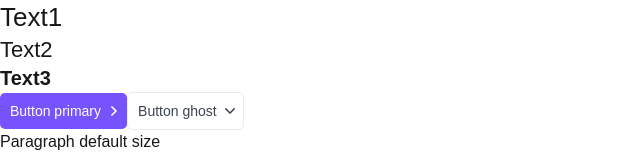
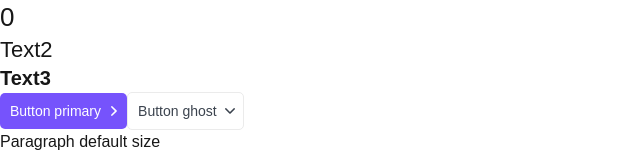
Before and after one commit to vpalex999/nextjs-top-app-approuter, a Next.js app in the folder top-app/: page / in a window 1280 px wide. Shown: the top 159 px of the page, without its empty margins (0-640 px from the left). Built offline with nearby package versions, Linux system fonts and the light colour scheme.

Commit message:
stage-8.3

```diff
--- a/top-app/app/page.tsx
+++ b/top-app/app/page.tsx
@@ -1,12 +1,18 @@
+"use client"
+
 import { Button, Htag, Paragraph, Tag } from "@/components";
+import { useState } from "react";
 
 export default function Home() {
+  const [counter, setCounter] = useState(0);
   return (
     <div>
-      <Htag tag="h1">Text1</Htag>
+      <Htag tag="h1">{counter}</Htag>
       <Htag tag="h2">Text2</Htag>
       <Htag tag="h3">Text3</Htag>
-      <Button arrow="right">Button primary</Button>
+      <Button arrow="right" onClick={() => setCounter((x) => x + 1)}>
+        Button primary
+      </Button>
       <Button arrow="down" appearance="ghost">
         Button ghost
       </Button>
@@ -15,8 +21,12 @@ export default function Home() {
       <Paragraph size="m">Paragraph medium size</Paragraph>
       <Paragraph size="s">Paragraph small size</Paragraph>
       <Tag size="s">Мал</Tag>
-      <Tag size="m" color="red">Red</Tag>
-      <Tag size="s" color='green'>Green</Tag>
+      <Tag size="m" color="red">
+        Red
+      </Tag>
+      <Tag size="s" color="green">
+        Green
+      </Tag>
     </div>
   );
 }
--- a/top-app/components/Button/Button.tsx
+++ b/top-app/components/Button/Button.tsx
@@ -1,3 +1,5 @@
+"use client";
+
 import { ButtonProps } from "./Button.props";
 import styles from "./Button.module.css";
 import cn from "classnames";
```
